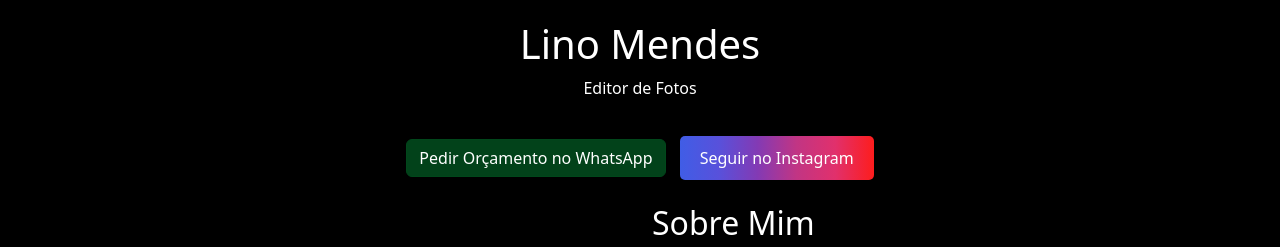
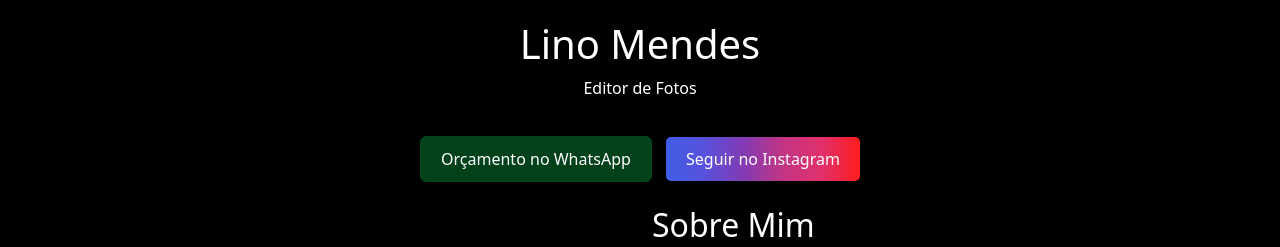
Before and after one commit to linomendesba/linomendesba.github.io, a plain HTML site: page index.html in a window 1280 px wide. Shown: the top 247 px of the page. Drawn offline with nearby package versions, Linux system fonts and the light colour scheme.

Commit message:
Update index.html

```diff
--- a/index.html
+++ b/index.html
@@ -36,6 +36,7 @@
         }
         .btn-whatsapp {
             margin-right: 10px; /* Espaçamento entre os botões */
+            padding: 10px 20px;
             background-color: #02421a; /* Cor do botão WhatsApp */
             border-color: #01471b; /* Cor da borda do botão WhatsApp */
         }
@@ -79,7 +80,7 @@
 
     <!-- Botões para WhatsApp e Instagram -->
     <div class="container text-center btn-container">
-        <a href="https://api.whatsapp.com/send?phone=75991103046" class="btn btn-primary btn-whatsapp" target="_blank">Pedir Orçamento no WhatsApp</a>
+        <a href="https://api.whatsapp.com/send?phone=75991103046" class="btn btn-primary btn-whatsapp" target="_blank">Orçamento no WhatsApp</a>
         <a href="https://www.instagram.com/lino.mendes/" class="btn btn-primary btn-instagram" target="_blank">Seguir no Instagram</a>
     </div>
     <br>
```
